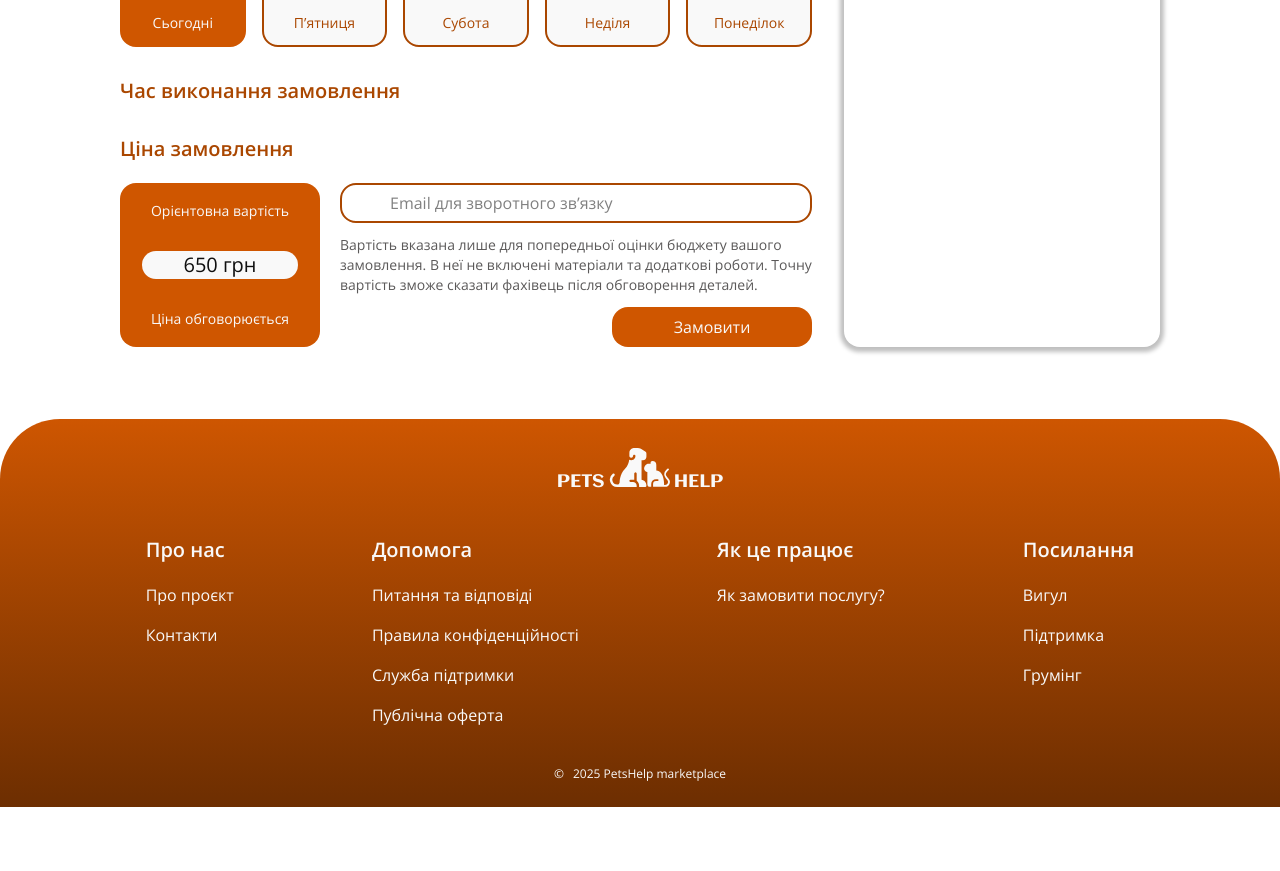
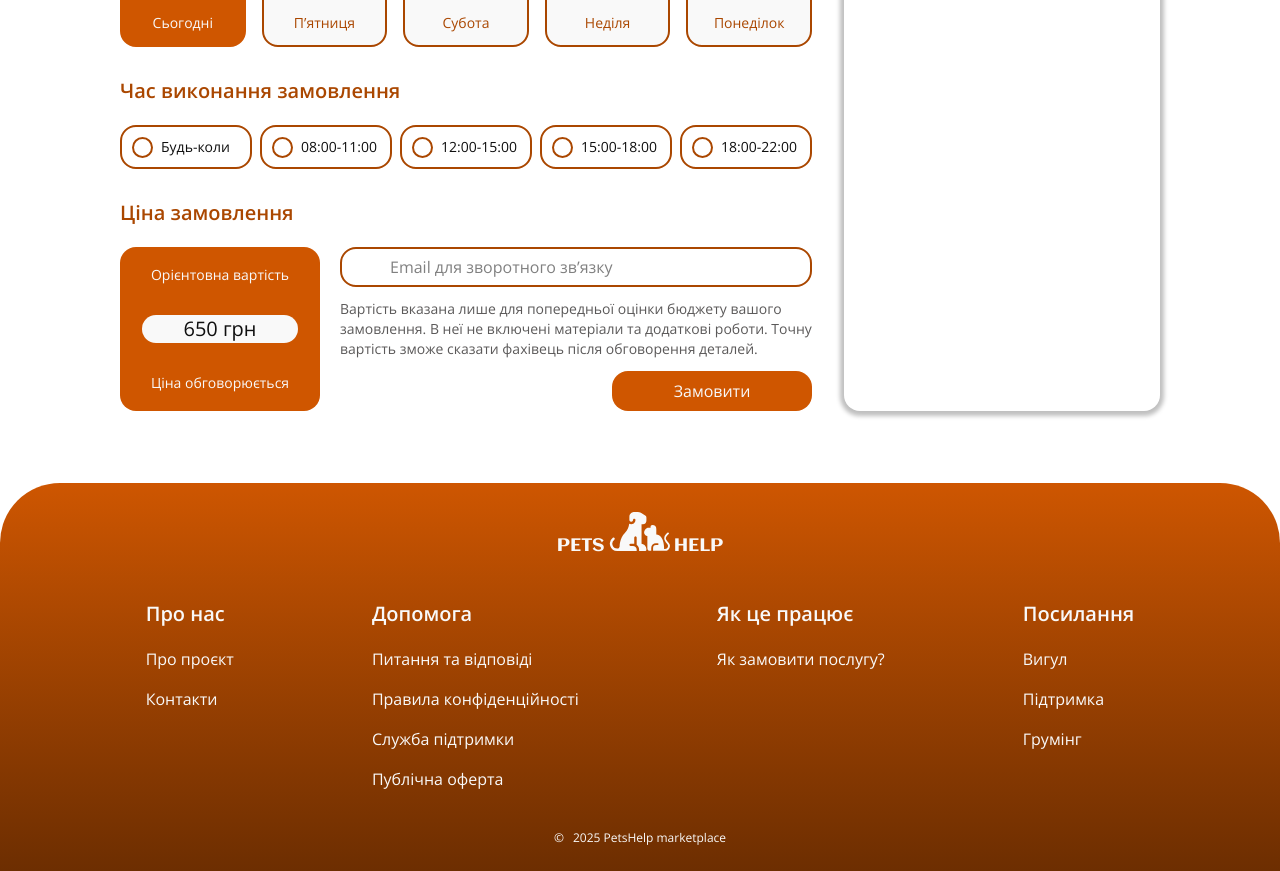
Before and after one commit to teamMarketP/frontend, a React (Vite) app: page /specialists/1/booking in a window 1280 px wide. Shown: the part 1000-1871 px from the top of the page. Before the commit the page ends 1807 px from the top, so only its background shows below. Built offline with nearby package versions, Linux system fonts and the light colour scheme.

Commit message:
feat(PT-51): add BookingTimePicker layout and styles

```diff
--- a/src/features/booking/components/BookingTimePicker.tsx
+++ b/src/features/booking/components/BookingTimePicker.tsx
@@ -1,9 +1,33 @@
+import { timeSlots } from '@/features/booking/constants/bookingTime';
+
 const BookingTimePicker = () => {
   return (
     <div>
-      <h4 className="text-xl font-semibold text-fire">
+      <h4 className="xl:text-xl xl:font-semibold text-fire xl:mb-5">
         Час виконання замовлення
       </h4>
+      <ul className="flex gap-2">
+        {timeSlots.map((slot, index) => {
+          return (
+            <li
+              key={index}
+              className="w-[132px] border-2 border-fire rounded-2xl"
+            >
+              <label className="h-10 flex items-center gap-2 leading-none text-sm px-[10px] ">
+                <input
+                  type="radio"
+                  name="time"
+                  value={slot.value}
+                  // checked={selectedOption === {slot.value}}
+                  // onChange={handleChange}
+                  className="book-radio-btn"
+                />
+                {slot.time}
+              </label>
+            </li>
+          );
+        })}
+      </ul>
     </div>
   );
 };
--- /dev/null
+++ b/src/features/booking/constants/bookingTime.ts
@@ -0,0 +1,22 @@
+export const timeSlots = [
+  {
+    time: 'Будь-коли',
+    value: 'anyTime',
+  },
+  {
+    time: '08:00-11:00',
+    value: '08:00-11:00',
+  },
+  {
+    time: '12:00-15:00',
+    value: '12:00-15:00',
+  },
+  {
+    time: '15:00-18:00',
+    value: '15:00-18:00',
+  },
+  {
+    time: '18:00-22:00',
+    value: '18:00-22:00',
+  },
+];
```
